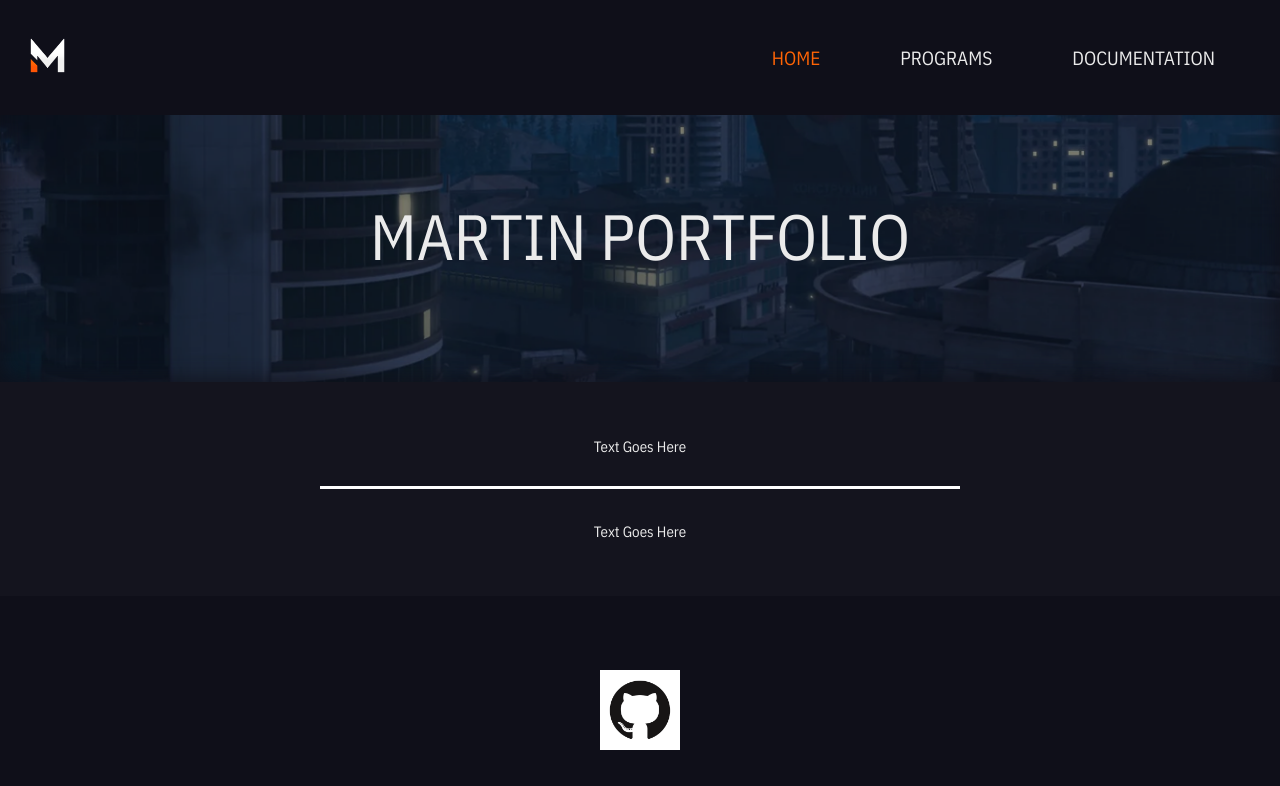
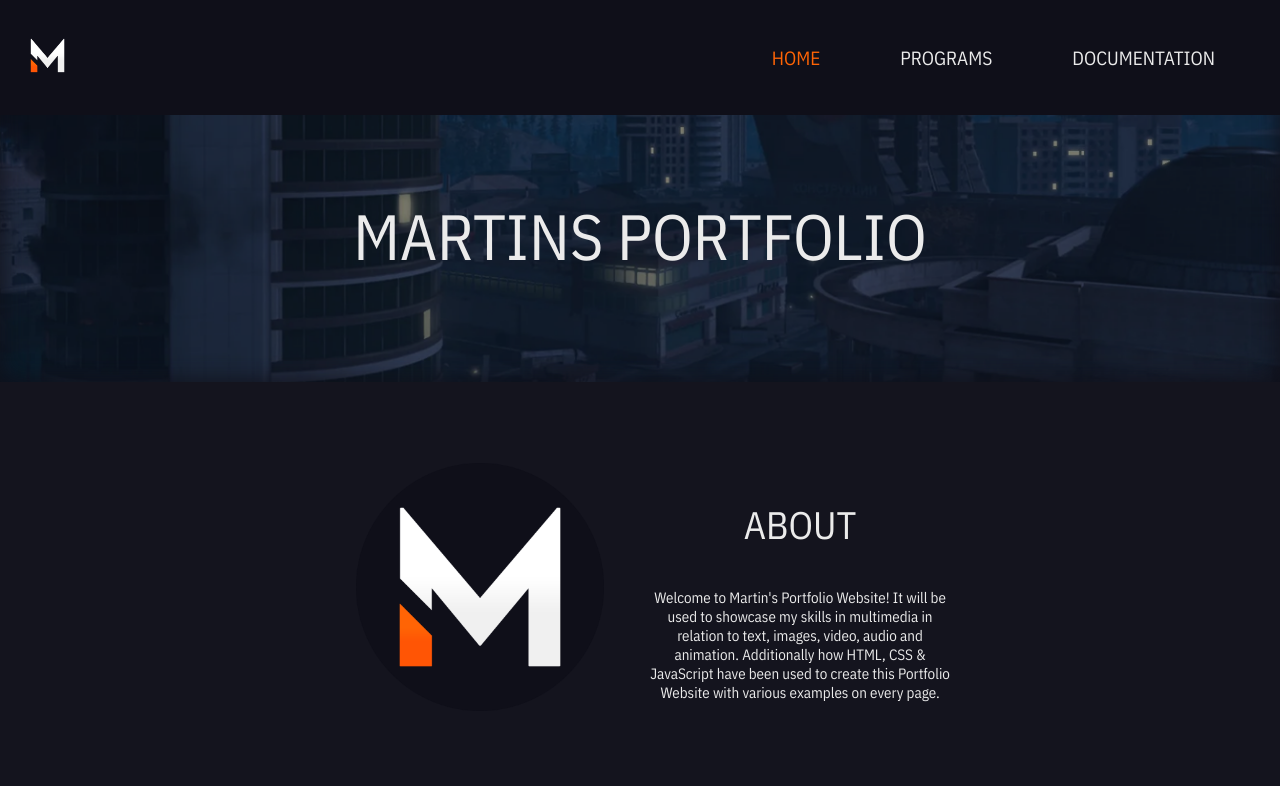
Before and after one commit to ItsMartonic/PortfolioWebsite, a plain HTML site: page index.html in a window 1280 px wide. Shown: the top 786 px of the page. Drawn offline with nearby package versions, Linux system fonts and the light colour scheme.

Commit message:
Index Updates
I updated the index (home page) on my website.

```diff
--- a/index.html
+++ b/index.html
@@ -54,7 +54,7 @@
         </header>
         <div class="header-container">
             <div class="text-title-main">
-                <p>MARTIN PORTFOLIO</p>
+                <p>MARTINS PORTFOLIO</p>
             </div>
         </div>
     </section>
@@ -62,9 +62,17 @@
     <!-- Body Section -->
     <section id="body-section">
         <div class="body-container">
-            <p>Text Goes Here</p>
-            <hr class="thematic-break">
-            <p>Text Goes Here</p>
+            <div class="flexbox-row">
+                <div class="flexbox-column">
+                    <img class="example-picture" title="Circle Logo" alt="Circle Logo" src="source/images/circle.png">
+                </div>
+                <div class="flexbox-column">
+                    <div class="text-title">
+                        <p>ABOUT</p>
+                    </div>
+                    <p>Welcome to Martin's Portfolio Website! It will be used to showcase my skills in multimedia in relation to text, images, video, audio and animation. Additionally how HTML, CSS & JavaScript have been used to create this Portfolio Website with various examples on every page.</p>
+                </div>
+            </div>
         </div>
     </section>
 
--- a/source/css/main.css
+++ b/source/css/main.css
@@ -225,6 +225,17 @@ ul {
     padding-bottom: 15px;
 }
 
+.flexbox-row {
+    display: flex;
+    align-items: center;
+    justify-content: center;
+}
+
+.flexbox-column {
+    flex: 50%;
+    padding: 5px;
+}
+
 .text-title {
     color: var(--text-background);
     font-size: 3vw;
```
Also changed, not shown: programs.html (+1 -1 lines), source/images/circle.png (added).
